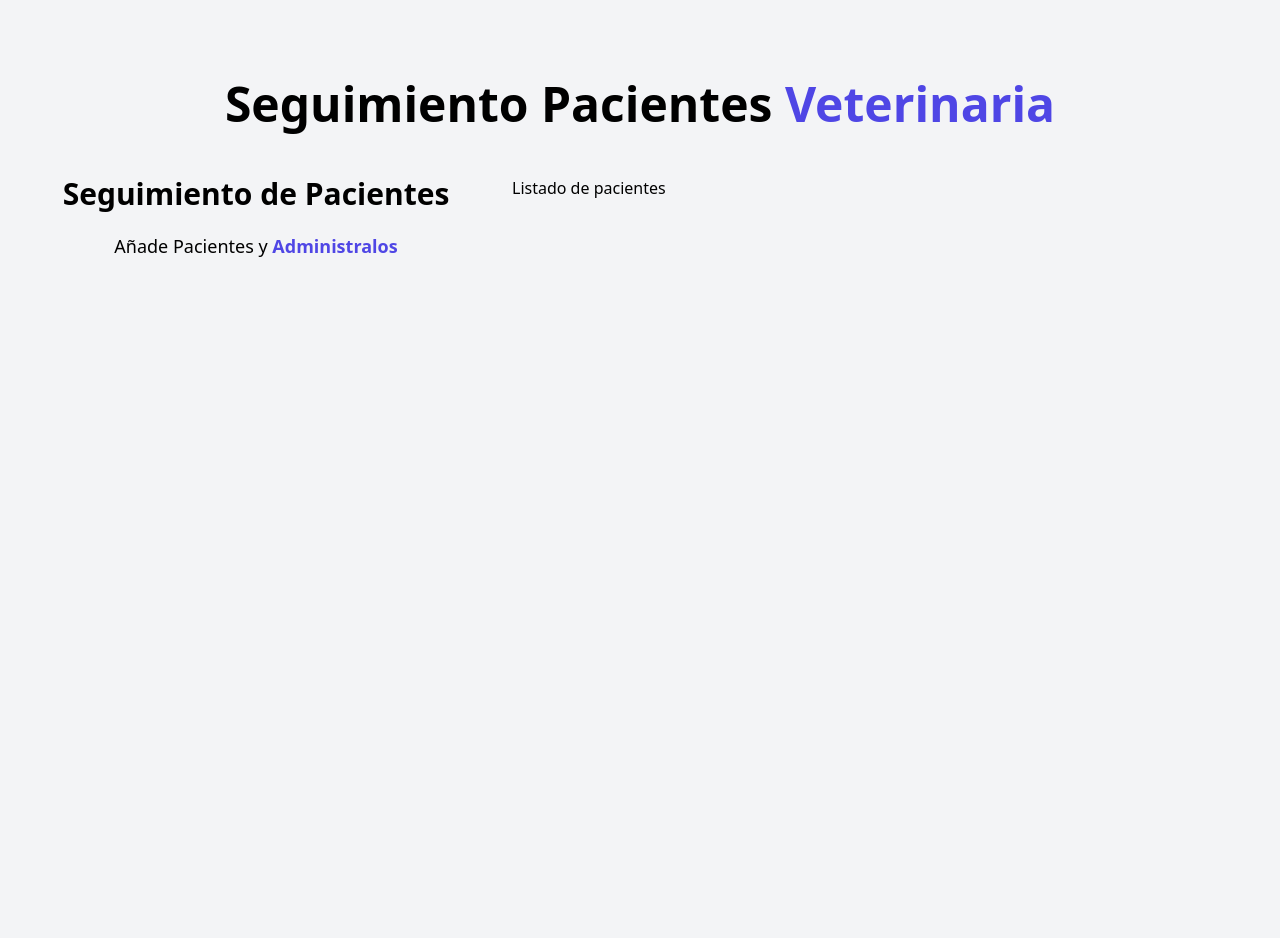
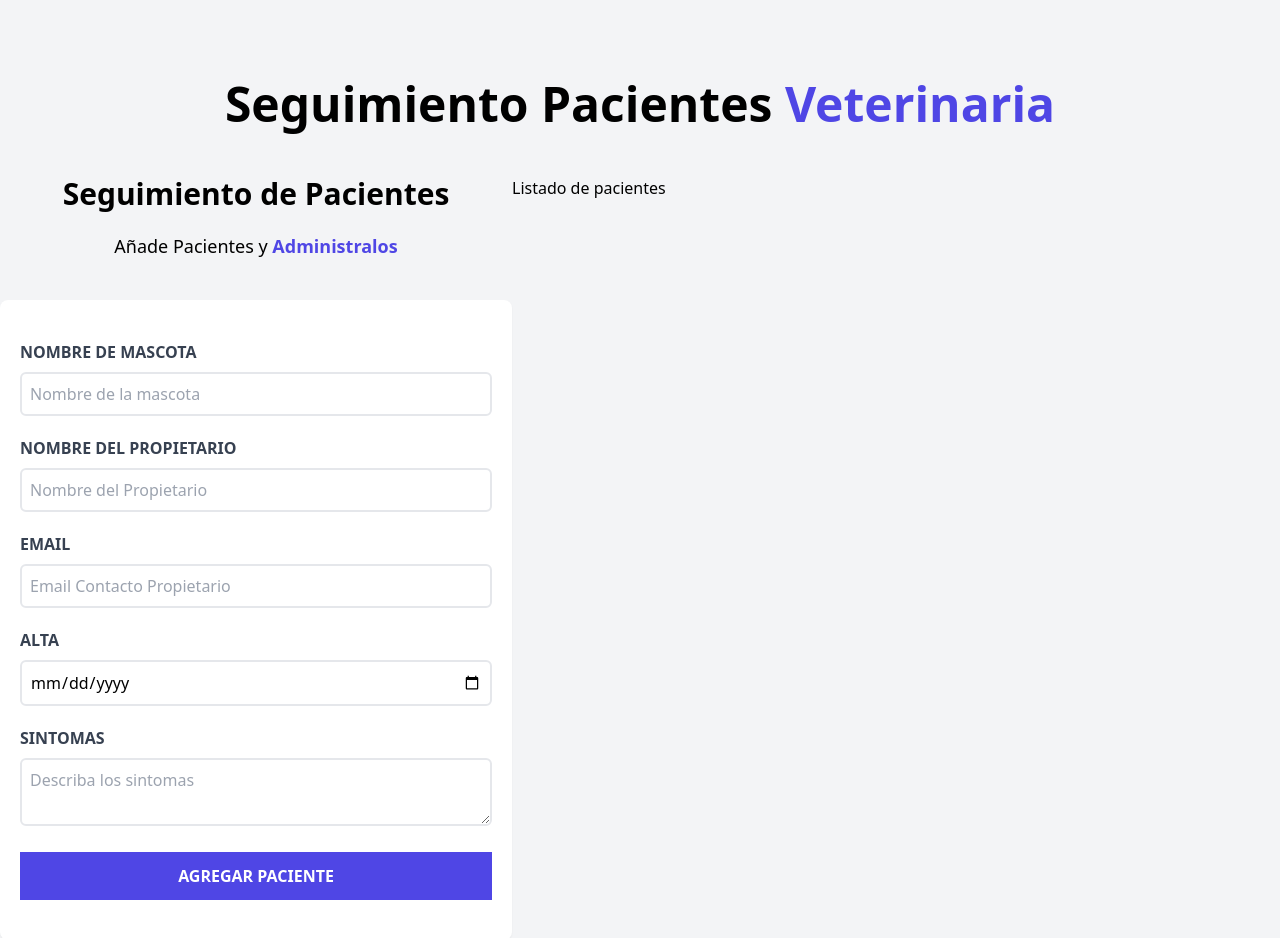
Before and after one commit to jivpacheco/Citas_Medicas, a React (Vite) app: page / in a window 1280 px wide. Shown: the top 938 px of the page. Before the commit the page ends 880 px from the top, so only its background shows below. Built offline with nearby package versions, Linux system fonts and the light colour scheme.

Commit message:
configurando el formulario

```diff
--- a/src/components/Formulario.jsx
+++ b/src/components/Formulario.jsx
@@ -4,11 +4,63 @@
   return (
     <div className='md:w-1/2 lg:w-2/5'>
       <h2 className='font-black text-3xl text-center'>Seguimiento de Pacientes</h2>
-      <p className='text-lg mt-5 text-center'>
+
+      <p className='text-lg mt-5 text-center mb-10'>
         Añade Pacientes y {''}
         <span className='text-indigo-600 font-bold'>Administralos</span>
       </p>
+
+      <form className='bg-white shadow-sm rounded-lg py-10 px-5 mb-10'>
+
+        <div className='mb-5'>
+          <label htmlFor='mascota'className='block text-gray-700 uppercase font-bold'> Nombre de Mascota</label>
+          <input type="text"
+            id='mascota'
+            placeholder='Nombre de la mascota'
+            className='border-2 w-full p-2 mt-2 placeholder-gray-400 rounded-md'/>
+        </div>
+
+        <div className='mb-5'>
+          <label htmlFor='propietario'className='block text-gray-700 uppercase font-bold'> Nombre del Propietario</label>
+          <input type="text"
+            id='propietario'
+            placeholder='Nombre del Propietario'
+            className='border-2 w-full p-2 mt-2 placeholder-gray-400 rounded-md'/>
+        </div>
+
+        <div className='mb-5'>
+          <label htmlFor='email'className='block text-gray-700 uppercase font-bold'> Email</label>
+          <input type="email"
+            id='email'
+            placeholder='Email Contacto Propietario'
+            className='border-2 w-full p-2 mt-2 placeholder-gray-400 rounded-md'/>
+        </div>
+
+        <div className='mb-5'>
+          <label htmlFor='alta'className='block text-gray-700 uppercase font-bold'> Alta</label>
+          <input type="date"
+            id='alta'
+            className='border-2 w-full p-2 mt-2 placeholder-gray-400 rounded-md'/>
+        </div>
+
+        <div className='mb-5'>
+          <label htmlFor='sintomas'className='block text-gray-700 uppercase font-bold'> Sintomas </label>
+          <textarea
+          id='sintomas'
+          className='border-2 w-full p-2 mt-2 placeholder-gray-400 rounded-md'
+          placeholder='Describa los sintomas'
+
+          />
+        </div>
+
+        <input type="submit"
+        className='bg-indigo-600 w-full p-3 text-white uppercase font-bold hover:bg-indigo-700 cursor-pointer'
+        value='Agregar Paciente'
+         />
+
+      </form>
     </div>
+
   )
 }
 
```
